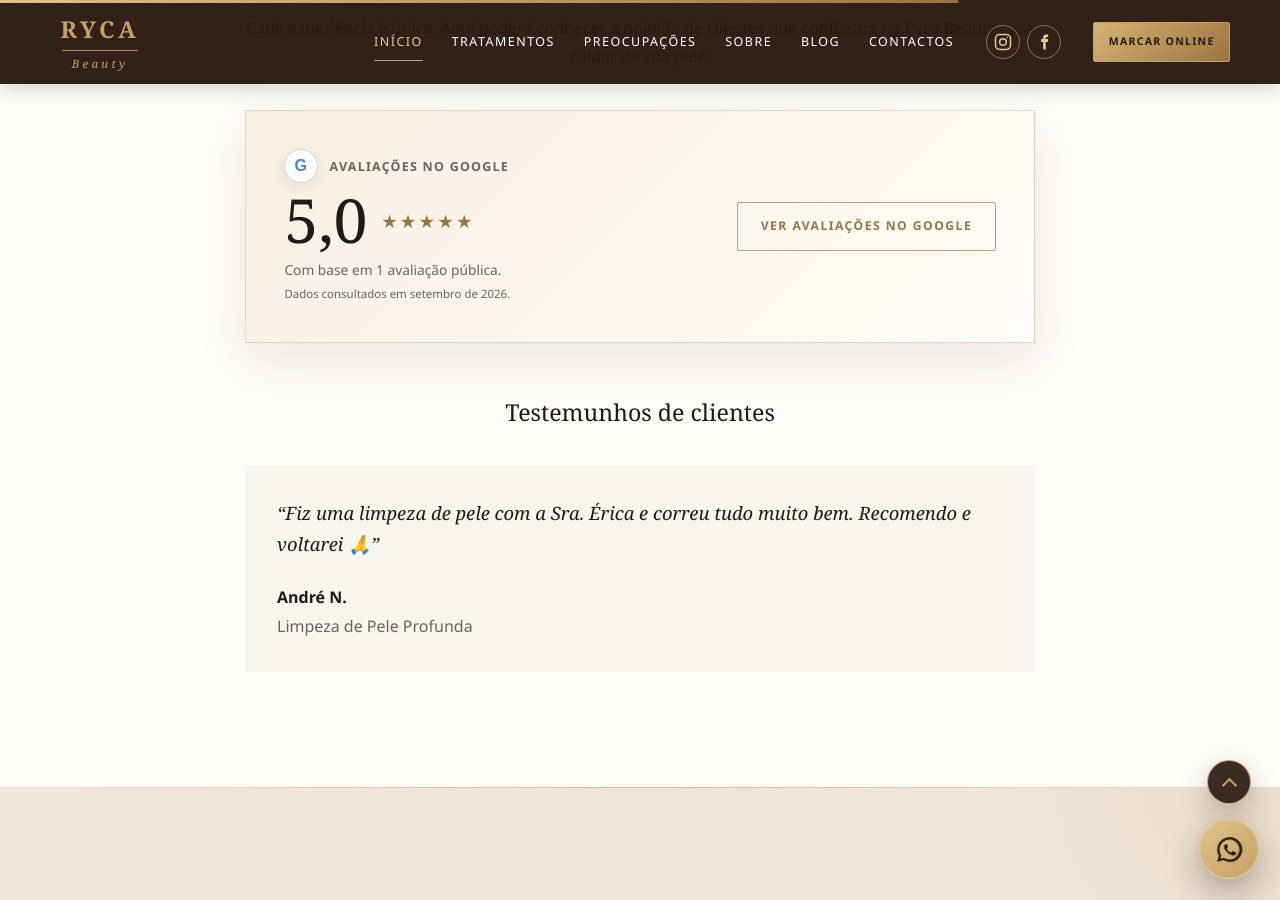
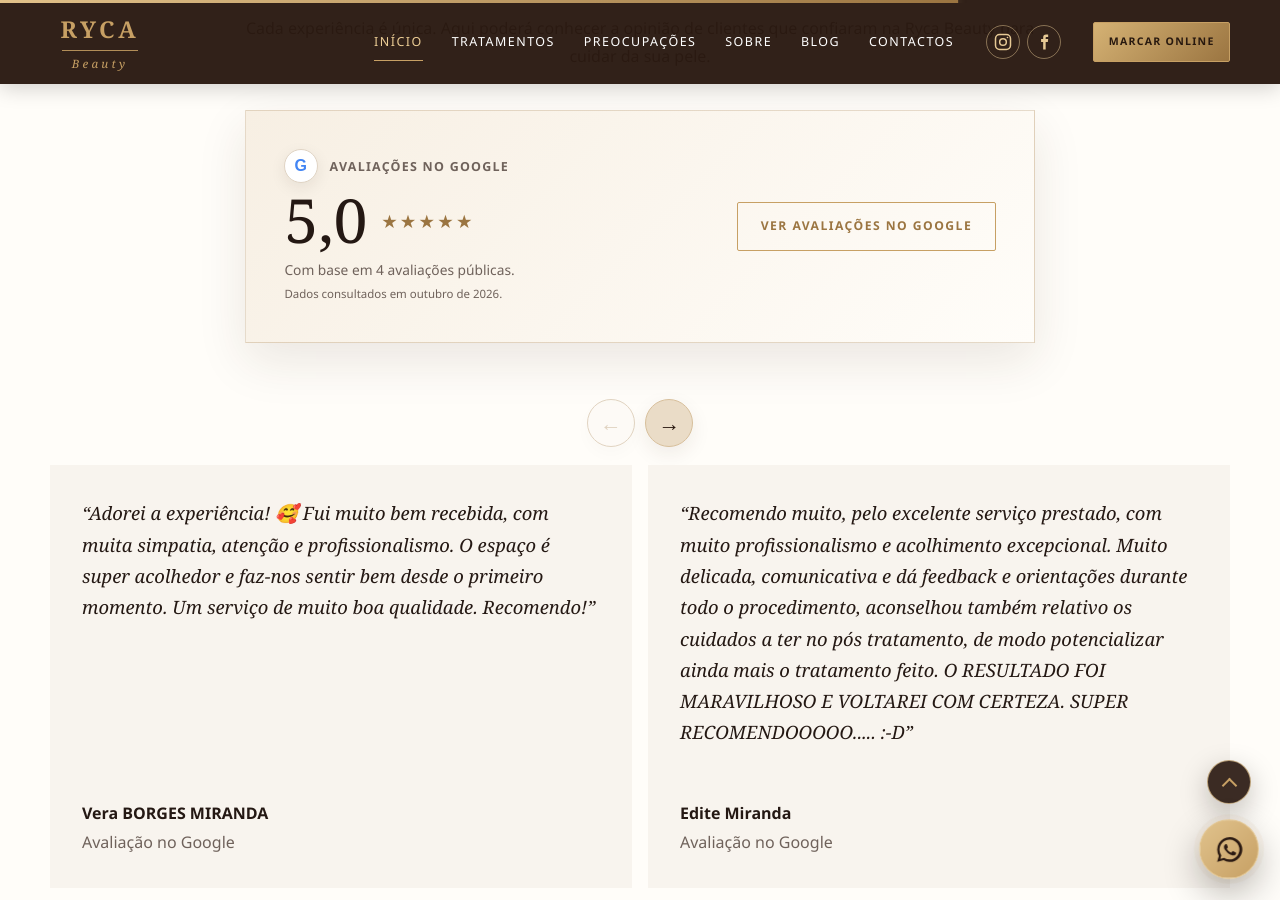
Before and after one commit to andrefilipe95/rycabeauty, a Jekyll site: the page built from index.html, in a window 1280 px wide and 900 px high, scrolled down 7113 px. Built offline with Jekyll 4.4.1, drawn with Linux system fonts in a browser that asks for light colours.

Commit message:
avaliações

```diff
--- a/_data/business.yml
+++ b/_data/business.yml
@@ -22,8 +22,8 @@ parking: "[CONFIRMAR INFORMAÇÃO SOBRE ESTACIONAMENTO]"
 maps_url: https://maps.app.goo.gl/Q1ceMF5bpV5Vwmnb6
 maps_embed_url: https://www.google.com/maps?q=Av.%20Movimento%20das%20For%C3%A7as%20Armadas%201%2C%202840-737%20Arrentela&output=embed
 google_rating: "5,0"
-google_review_count: 1
-google_rating_updated: setembro de 2026
+google_review_count: 4
+google_rating_updated: outubro de 2026
 legal_name: "Érica Ribeiro"
 complaints_url: https://www.livroreclamacoes.pt/
 privacy_updated: 28 de julho de 2026
--- a/_data/testimonials.yml
+++ b/_data/testimonials.yml
@@ -6,6 +6,18 @@
 #   service: "Limpeza de Pele Profunda"
 #   text: "Texto autorizado pela cliente."
 #   authorized: false
+- name: "Vera BORGES MIRANDA"
+  service: "Avaliação no Google"
+  text: "Adorei a experiência! 🥰 Fui muito bem recebida, com muita simpatia, atenção e profissionalismo. O espaço é super acolhedor e faz-nos sentir bem desde o primeiro momento. Um serviço de muito boa qualidade. Recomendo!"
+  authorized: true
+- name: "Edite Miranda"
+  service: "Avaliação no Google"
+  text: "Recomendo muito, pelo excelente serviço prestado, com muito profissionalismo e acolhimento excepcional. Muito delicada, comunicativa e dá feedback e orientações durante todo o procedimento, aconselhou também relativo os cuidados a ter no pós tratamento, de modo potencializar ainda mais o tratamento feito. O RESULTADO FOI MARAVILHOSO E VOLTAREI COM CERTEZA. SUPER RECOMENDOOOOO..... :-D"
+  authorized: true
+- name: "Vera Neto"
+  service: "Avaliação no Google"
+  text: "Muito profissionalismo, muito cuidado e resultados muito bons. Recomendo!"
+  authorized: true
 - name: "André N."
   service: "Limpeza de Pele Profunda"
   text: "Fiz uma limpeza de pele com a Sra. Érica e correu tudo muito bem. Recomendo e voltarei 🙏"
--- a/_includes/seo-head.html
+++ b/_includes/seo-head.html
@@ -47,5 +47,5 @@ canonical = canonical_path | absolute_url %} {% assign social_image = page.image
 <meta name="twitter:image" content="{{ social_image }}" />
 <link
   rel="stylesheet"
-  href="{{ '/assets/css/site.css?v=20261002-3' | relative_url }}"
+  href="{{ '/assets/css/site.css?v=20261002-10' | relative_url }}"
 />
--- a/_includes/testimonials.html
+++ b/_includes/testimonials.html
@@ -3,7 +3,8 @@
   id="testemunhos"
   aria-labelledby="testimonials-title"
 >
-  <div class="container narrow center">
+  <div class="container testimonials-container center">
+    <div class="testimonials-intro narrow center">
       <p class="eyebrow">Experiências reais</p>
       <h2 id="testimonials-title">Testemunhos</h2>
       <p>
@@ -41,12 +42,42 @@
         >Ver avaliações no Google</a
       >
       </div>
+    </div>
     {% assign authorized_testimonials = site.data.testimonials | where:
     "authorized", true %} {% if authorized_testimonials.size > 0 %}
-    <h3 class="testimonial-list-title">Testemunhos de clientes</h3>
-    <div class="testimonial-grid">
+    <div class="testimonial-carousel" data-testimonial-carousel>
+      <div class="testimonial-carousel__controls" aria-label="Navegar pelos testemunhos">
+        <div class="testimonial-carousel__arrows">
+          <button
+            class="testimonial-carousel__button"
+            type="button"
+            data-testimonial-previous
+            aria-label="Ver testemunho anterior"
+            disabled
+          >
+            <span aria-hidden="true">←</span>
+          </button>
+          <button
+            class="testimonial-carousel__button"
+            type="button"
+            data-testimonial-next
+            aria-label="Ver testemunho seguinte"
+          >
+            <span aria-hidden="true">→</span>
+          </button>
+        </div>
+      </div>
+      <div
+        class="testimonial-grid"
+        data-testimonial-track
+        tabindex="0"
+        aria-label="Testemunhos de clientes autorizados"
+      >
       {% for testimonial in authorized_testimonials %}
-      <figure class="testimonial-card">
+      <figure
+        class="testimonial-card"
+        aria-label="Testemunho {{ forloop.index }} de {{ authorized_testimonials.size }}"
+      >
         <blockquote>“{{ testimonial.text }}”</blockquote>
         <figcaption>
           <strong>{{ testimonial.name }}</strong>
@@ -57,6 +88,18 @@
       </figure>
       {% endfor %}
       </div>
+      <div class="testimonial-carousel__dots" aria-label="Escolher testemunho">
+        {% for testimonial in authorized_testimonials %}
+        <button
+          class="testimonial-carousel__dot{% if forloop.first %} is-active{% endif %}"
+          type="button"
+          data-testimonial-dot="{{ forloop.index0 }}"
+          aria-label="Mostrar testemunho {{ forloop.index }} de {{ authorized_testimonials.size }}"
+          {% if forloop.first %}aria-current="true"{% endif %}
+        ></button>
+        {% endfor %}
+      </div>
+    </div>
     {% else %}
     <p class="testimonial-note">
       Os testemunhos autorizados pelas clientes serão apresentados aqui à
--- a/_layouts/default.html
+++ b/_layouts/default.html
@@ -25,6 +25,6 @@
     >
       <span aria-hidden="true"></span>
     </button>
-    <script src="{{ '/assets/js/site.js?v=20260930-1' | relative_url }}" defer></script>
+    <script src="{{ '/assets/js/site.js?v=20261002-4' | relative_url }}" defer></script>
   </body>
 </html>
--- a/assets/css/site.css
+++ b/assets/css/site.css
@@ -501,13 +501,36 @@ body.pricing-dialog-open{overflow:hidden}
 .google-rating-card>p{grid-area:note;margin:0;color:var(--muted);font-size:.86rem}
 .google-rating-card>p small{display:block;margin-top:.15rem}
 .google-rating-card>.button{grid-area:action;min-width:210px}
-.testimonial-list-title{margin-top:3.5rem}
+.testimonials-intro{margin-inline:auto}
+.testimonial-carousel{margin-top:3.5rem;text-align:left}
+.testimonial-carousel__controls{display:flex;align-items:center;justify-content:center;gap:1rem;margin-bottom:.55rem}
+.testimonial-carousel__arrows{display:flex;gap:.65rem}
+.testimonial-carousel__button{display:grid;width:48px;height:48px;padding:0;place-items:center;border:1px solid var(--gold-dark);border-radius:50%;background:var(--cream);color:var(--gold-dark);font-size:1.35rem;line-height:1;box-shadow:0 7px 20px rgba(60,36,24,.08);transition:background .2s,color .2s,opacity .2s,transform .2s}
+.testimonial-carousel__button[data-testimonial-next]:not(:disabled){border-color:#d7bf9b;background:#eadcc7;color:var(--brown)}
+.testimonial-carousel__button:hover:not(:disabled),.testimonial-carousel__button:focus-visible{background:#dcc39a;color:var(--ink);transform:translateY(-2px)}
+.testimonial-carousel__button:disabled{cursor:default;opacity:.3}
+.testimonial-carousel .testimonial-grid{display:flex;align-items:stretch;gap:1rem;margin-top:0;padding:.6rem 0 1.2rem;overflow-x:auto;overscroll-behavior-inline:contain;scroll-behavior:smooth;scroll-snap-type:x mandatory;scrollbar-width:none}
+.testimonial-carousel .testimonial-grid::-webkit-scrollbar{display:none}
+.testimonial-carousel .testimonial-card{display:flex;min-width:0;min-height:0;flex:0 0 calc((100% - 1rem)/2);flex-direction:column;scroll-snap-align:start;scroll-snap-stop:always}
+.testimonial-carousel .testimonial-card figcaption{margin-top:auto;padding-top:1.75rem}
+.testimonial-carousel__dots{display:flex;justify-content:center;gap:.55rem;margin-top:.25rem}
+.testimonial-carousel__dot{width:10px;height:10px;padding:0;border:1px solid var(--gold-dark);border-radius:50%;background:transparent;transition:width .2s,background .2s}
+.testimonial-carousel__dot.is-active{width:30px;border-radius:10px;background:var(--gold-dark)}
 .testimonial-note{margin:1.5rem 0 0;color:var(--muted);font-size:.92rem}
 
 @media(max-width:600px){
   .google-rating-card{grid-template-columns:1fr;grid-template-areas:"source" "score" "note" "action";gap:.8rem;text-align:center}
   .google-rating-card__source,.google-rating-card__score{justify-content:center}
   .google-rating-card>.button{width:100%;margin-top:.55rem}
+  .testimonial-carousel .testimonial-card{min-height:0;padding:1.5rem}
+}
+
+@media(max-width:800px){
+  .testimonial-carousel .testimonial-card{flex-basis:100%}
+}
+
+@media(prefers-reduced-motion:reduce){
+  .testimonial-carousel .testimonial-grid{scroll-behavior:auto}
 }
 
 @media(min-width:681px){
--- a/assets/js/site.js
+++ b/assets/js/site.js
@@ -272,6 +272,68 @@ document.addEventListener("DOMContentLoaded", () => {
 
   window.addEventListener("resize", updateInstagramFrameHeights);
 
+  document.querySelectorAll("[data-testimonial-carousel]").forEach((carousel) => {
+    const track = carousel.querySelector("[data-testimonial-track]");
+    const previousButton = carousel.querySelector("[data-testimonial-previous]");
+    const nextButton = carousel.querySelector("[data-testimonial-next]");
+    const dots = [...carousel.querySelectorAll("[data-testimonial-dot]")];
+
+    const getScrollStep = () => {
+      const card = track?.querySelector(".testimonial-card");
+      if (!card || !track) return 0;
+      const gap = Number.parseFloat(window.getComputedStyle(track).columnGap) || 0;
+      return card.getBoundingClientRect().width + gap;
+    };
+
+    const updateCarouselControls = () => {
+      if (!track || !previousButton || !nextButton) return;
+      const maximumScroll = Math.max(0, track.scrollWidth - track.clientWidth);
+      previousButton.disabled = track.scrollLeft <= 2;
+      nextButton.disabled = track.scrollLeft >= maximumScroll - 2;
+      const step = getScrollStep();
+      const currentIndex = step > 0
+        ? Math.min(dots.length - 1, Math.max(0, Math.round(track.scrollLeft / step)))
+        : 0;
+      const visibleCount = step > 0
+        ? Math.max(1, Math.round((track.clientWidth + 1) / step))
+        : 1;
+      const lastVisibleIndex = Math.min(dots.length - 1, currentIndex + visibleCount - 1);
+      dots.forEach((dot, index) => {
+        const isActive = index >= currentIndex && index <= lastVisibleIndex;
+        dot.classList.toggle("is-active", isActive);
+        if (index === currentIndex) dot.setAttribute("aria-current", "true");
+        else dot.removeAttribute("aria-current");
+      });
+    };
+
+    const moveCarousel = (direction) => {
+      if (!track) return;
+      track.scrollBy({
+        left: direction * getScrollStep(),
+        behavior: reduceMotion ? "auto" : "smooth",
+      });
+    };
+
+    previousButton?.addEventListener("click", () => moveCarousel(-1));
+    nextButton?.addEventListener("click", () => moveCarousel(1));
+    dots.forEach((dot, index) => {
+      dot.addEventListener("click", () => {
+        track?.scrollTo({
+          left: index * getScrollStep(),
+          behavior: reduceMotion ? "auto" : "smooth",
+        });
+      });
+    });
+    track?.addEventListener("scroll", updateCarouselControls, { passive: true });
+    track?.addEventListener("keydown", (event) => {
+      if (event.key !== "ArrowLeft" && event.key !== "ArrowRight") return;
+      event.preventDefault();
+      moveCarousel(event.key === "ArrowRight" ? 1 : -1);
+    });
+    window.addEventListener("resize", updateCarouselControls);
+    updateCarouselControls();
+  });
+
   document.querySelectorAll("[data-before-after]").forEach((comparison) => {
     const range = comparison.querySelector("[data-before-after-range]");
     const updateComparison = () => {
```
Also changed, not shown: tests/browser_test.mjs (+59 -0 lines). Lines whose indentation alone changed are shown as unchanged.
